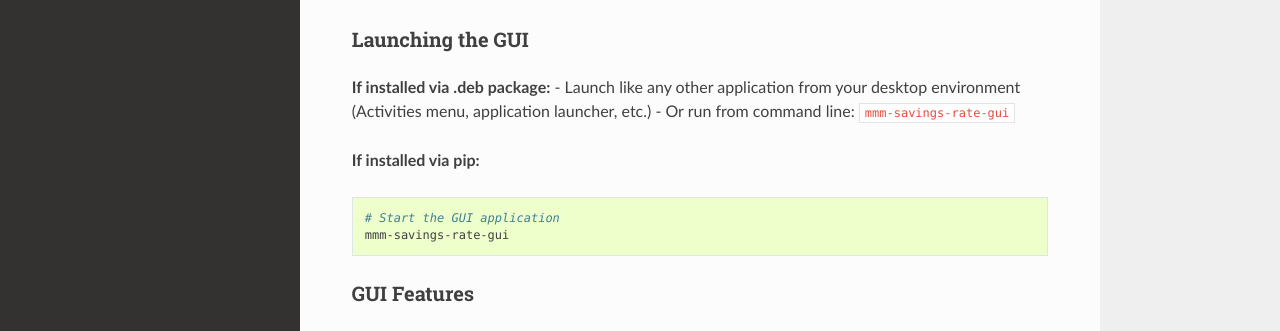
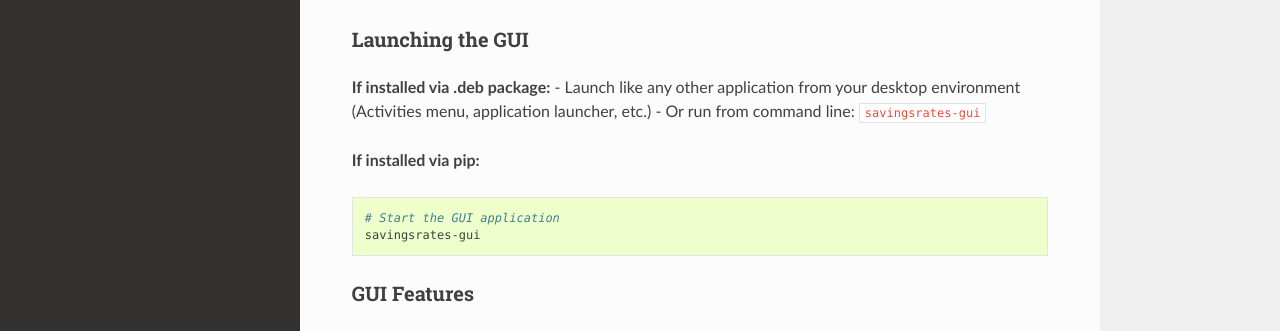
Before and after one commit to bbusenius/MMM_Savings_Rate, a Sphinx documentation site: the page built from docs/index.rst, in a window 1280 px wide and 900 px high, scrolled down 9019 px. Shown: the part 154-485 px from the top of the window. Built offline with Sphinx 7.4.7 and the Read the Docs theme 3.1.0, drawn with Linux system fonts in a browser that asks for light colours; some of the changed text lies outside the part shown.

Commit message:
Rename GUI entry point command from mmm-savings-rate-gui to savingsrates-gui

```diff
--- a/docs/index.rst
+++ b/docs/index.rst
@@ -157,7 +157,7 @@ editing with validation:
 .. code:: bash
 
    # Launch the GUI
-   mmm-savings-rate-gui
+   savingsrates-gui
 
 Then navigate to the Config tab to edit all settings with form
 validation and error checking.
@@ -437,14 +437,14 @@ Launching the GUI
 
 **If installed via .deb package:** - Launch like any other application
 from your desktop environment (Activities menu, application launcher,
-etc.) - Or run from command line: ``mmm-savings-rate-gui``
+etc.) - Or run from command line: ``savingsrates-gui``
 
 **If installed via pip:**
 
 .. code:: bash
 
    # Start the GUI application
-   mmm-savings-rate-gui
+   savingsrates-gui
 
 GUI Features
 ~~~~~~~~~~~~
--- a/pyproject.toml
+++ b/pyproject.toml
@@ -44,7 +44,7 @@ savingsrates = "mmm_savings_rate.sr_launcher:run"
 sr-show-config = "mmm_savings_rate.sr_launcher:show_config"
 sr-validate-config = "mmm_savings_rate.sr_launcher:validate_config"
 sr-update-setting = "mmm_savings_rate.sr_launcher:update_setting"
-mmm-savings-rate-gui = "mmm_savings_rate.gui:run_gui"
+savingsrates-gui = "mmm_savings_rate.gui:run_gui"
 
 [project.optional-dependencies]
 gui = [
```
Also changed, not shown: README.md (+3 -3 lines), 1 other file.
